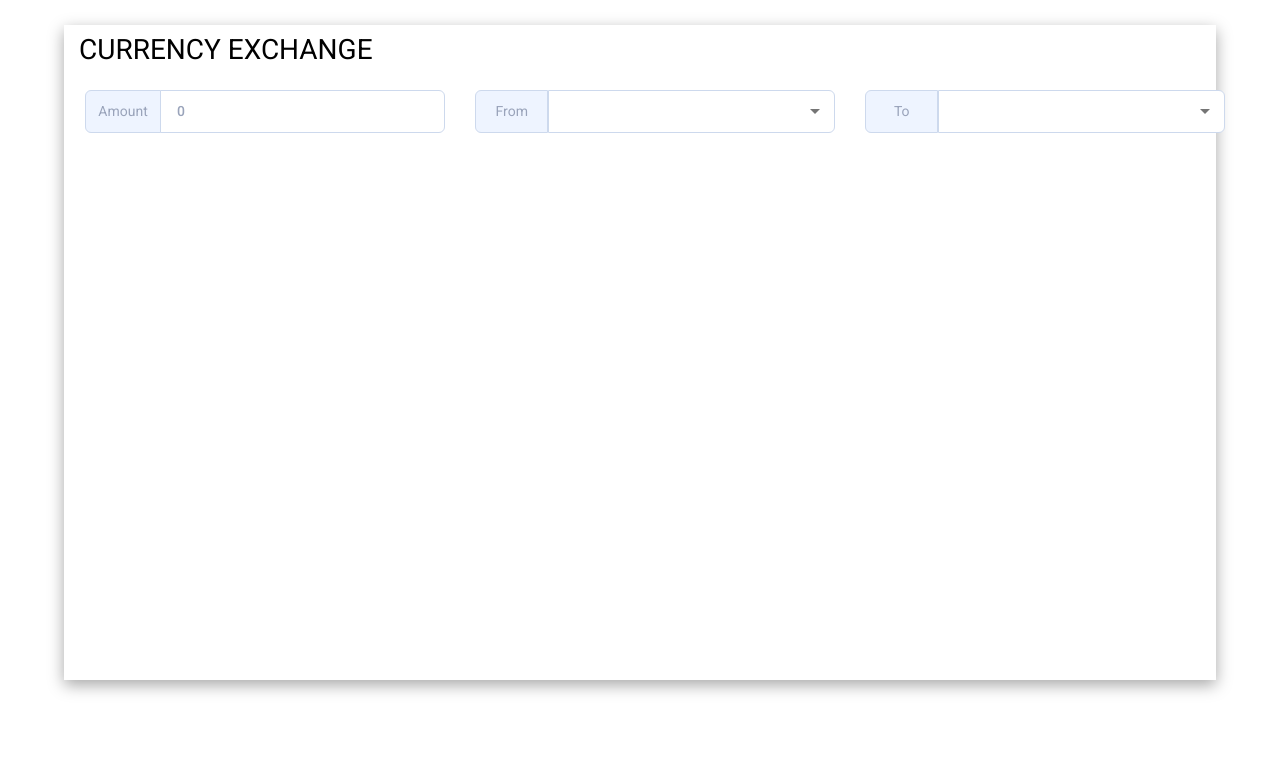
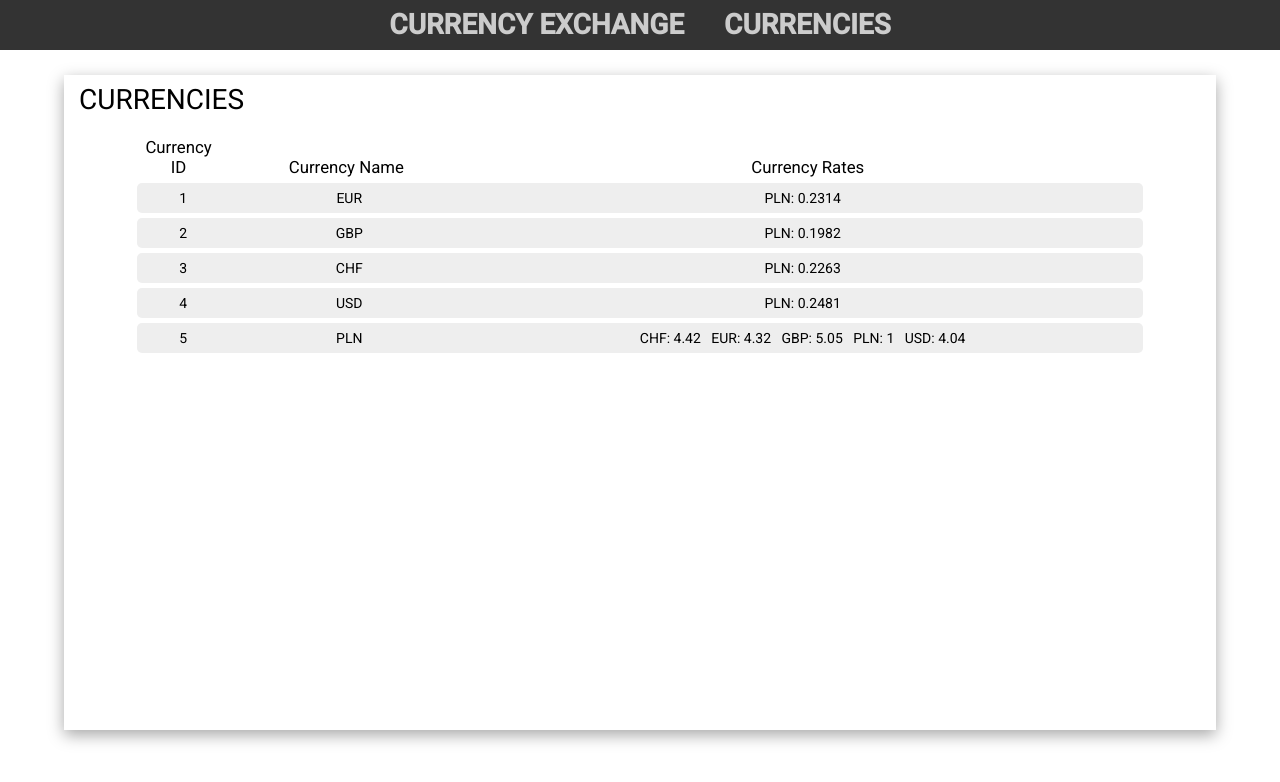
Before and after one commit to MateuszWasik1/Duni_Currency_Exchange, an Angular app in the folder DuniCurrencyExchange/: page /currencies in a window 1280 px wide. Shown: the top 782 px of the page. Built offline with nearby package versions, Linux system fonts and the light colour scheme.

Commit message:
Currencies Component

```diff
--- a/DuniCurrencyExchange/src/app/app-routing.module.ts
+++ b/DuniCurrencyExchange/src/app/app-routing.module.ts
@@ -1,11 +1,16 @@
 import { NgModule } from '@angular/core';
 import { RouterModule, Routes } from '@angular/router';
 import { CurrencyExchangeComponent } from './components/currency-exchange/currency-exchange.component';
+import { CurrenciesComponent } from './components/currencies/currencies.component';
 
 const routes: Routes = [
   {
     path: 'currency-exchange',
     component: CurrencyExchangeComponent
+  },
+  {
+    path: 'currencies',
+    component: CurrenciesComponent
   },
   {
     path: '**',
--- a/DuniCurrencyExchange/src/app/app.component.html
+++ b/DuniCurrencyExchange/src/app/app.component.html
@@ -1,3 +1,10 @@
+<div class="navigation">
+    <nav>
+        <a href="currency-exchange">Currency Exchange</a>
+        <a href="currencies">Currencies</a>
+    </nav>
+</div>
+
 <div class="container">
     <router-outlet></router-outlet>
 </div>
--- a/DuniCurrencyExchange/src/app/app.component.scss
+++ b/DuniCurrencyExchange/src/app/app.component.scss
@@ -1,3 +1,41 @@
+.navigation{
+    display: flex;
+    text-align: center;
+    text-transform: uppercase;
+    padding: 15px 0px;
+    width: 100%;
+    background-color: #333;
+    font-size: 2em;
+    nav{
+        width: 100%;
+
+        a{
+            text-decoration: none;
+            padding: 5px 20px;
+            font-weight: bold;
+            color: #CCC;
+            transition: all 0.3s cubic-bezier(.64,.09,.08,1);
+            background: linear-gradient(to bottom, rgba(255,255,255,0) 96%, #678EFE 4%);
+            background-position: -300px 0;
+            background-size: 300px 100%;
+            background-repeat: no-repeat;
+            text-wrap: nowrap;
+        }
+
+        a:hover{
+            color: #FFF;
+            background-position: 0 0;
+            transform: translateY(-20px);
+            visibility: visible !important;
+            transition: all 0.3s ease-in-out;
+        }
+    }
+
+    .mobile-navigation{
+        display: none;
+    }
+}
+
 .container{
     margin-right: auto;
     margin-left: auto;
@@ -14,3 +52,9 @@
         max-width: 90%;
     }
 }
+
+@media screen and (max-width: 992px){
+    .navigation{
+        font-size: 1.2em;
+    }
+}
--- a/DuniCurrencyExchange/src/app/app.module.ts
+++ b/DuniCurrencyExchange/src/app/app.module.ts
@@ -9,11 +9,13 @@ import { CurrencyExchangeComponent } from './components/currency-exchange/curren
 import { BrowserAnimationsModule } from '@angular/platform-browser/animations';
 import { MatFormFieldModule } from '@angular/material/form-field'
 import { MatSelectModule } from '@angular/material/select';
+import { CurrenciesComponent } from './components/currencies/currencies.component';
 
 @NgModule({
   declarations: [
     AppComponent,
     CurrencyExchangeComponent,
+    CurrenciesComponent,
   ],
   imports: [
     BrowserModule,
--- /dev/null
+++ b/DuniCurrencyExchange/src/app/components/currencies/currencies.component.html
@@ -0,0 +1,32 @@
+<header>
+    <p>Currencies</p>
+</header>
+
+<div class="currencies-list hide-mobile">
+    <div class="list-header row">
+        <div class="col-1">Currency ID</div>
+        <div class="col-3">Currency Name</div>
+        <div class="col-8">Currency Rates</div>
+    </div>
+    <div *ngFor="let currency of CurrencyData;" class="row data-row">
+        <div class="col-1">{{currency.CurrencyID}}</div>
+        <div class="col-3">{{currency.CurrencyName}}</div>
+        <div class="col-8">
+            <span *ngFor="let rate of currency.Rates | keyvalue;">
+                {{rate.key}}: {{rate.value}} &nbsp;
+            </span>
+        </div>
+    </div>
+</div>
+
+<div class="currencies-list show-mobile">
+    <div *ngFor="let currency of CurrencyData;" class="row data-row">
+        <div class="col-12">Currency ID: &nbsp; {{currency.CurrencyID}}</div>
+        <div class="col-12">Currency Name: &nbsp; {{currency.CurrencyName}}</div>
+        <div class="col-12">Currency Rates: &nbsp;
+            <span *ngFor="let rate of currency.Rates | keyvalue;">
+                {{rate.key}}: {{rate.value}} &nbsp;
+            </span>
+        </div>
+    </div>
+</div>
--- /dev/null
+++ b/DuniCurrencyExchange/src/app/components/currencies/currencies.component.scss
@@ -0,0 +1,49 @@
+.currencies-list{
+    width: 90%;
+    margin: auto;
+
+    .list-header{
+        div{
+            font-size: 1.2em;
+        }
+    }
+
+    .row{
+        margin-right: 15px;
+        margin-left: 15px;
+        text-align: center;
+    }
+
+    .data-row{
+        display: block;
+        padding: 5px;
+        background-color: #eee;
+        border-radius: 5px;
+        margin-top: 5px;
+    }
+}
+
+
+@media screen and (min-width: 769px){
+    .hide-mobile{
+        display: block;
+    }
+
+    .show-mobile{
+        display: none;
+    }
+}
+
+@media screen and (max-width: 768px){
+    .hide-mobile{
+        display: none;
+    }
+
+    .show-mobile{
+        display: block;
+
+        .row{
+            text-align: left;
+        }
+    }
+}
--- /dev/null
+++ b/DuniCurrencyExchange/src/app/components/currencies/currencies.component.ts
@@ -0,0 +1,18 @@
+import { Component, OnInit } from '@angular/core';
+import { CurrencyService } from 'src/app/services/currency.service';
+
+@Component({
+  selector: 'app-currrencies',
+  templateUrl: './currencies.component.html',
+  styleUrls: ['./currencies.component.scss']
+})
+export class CurrenciesComponent implements OnInit {
+
+  public CurrencyData: Array<any> = [];
+
+  constructor(public currencyService: CurrencyService) { }
+
+  ngOnInit(): void {
+    this.CurrencyData = this.currencyService.GetCurrencies();
+  }
+}
--- a/DuniCurrencyExchange/src/styles.scss
+++ b/DuniCurrencyExchange/src/styles.scss
@@ -33,3 +33,52 @@ header{
   font-size: 1.1em;
   text-align: center;
 }
+
+.col-1{
+  width: 8.333%;
+  display: inline-block;
+}
+.col-2{
+  width: 16.667%;
+  display: inline-block;
+}
+.col-3{
+  width: 25%;
+  display: inline-block;
+}
+.col-4{
+  width: 33.333%;
+  display: inline-block;
+}
+.col-5{
+  width: 41.667%;
+  display: inline-block;
+}
+.col-6{
+  width: 50%;
+  display: inline-block;
+}
+.col-7{
+  width: 58.333%;
+  display: inline-block;
+}
+.col-8{
+  width: 66.667%;
+  display: inline-block;
+}
+.col-9{
+  width: 75%;
+  display: inline-block;
+}
+.col-10{
+  width: 83.333%;
+  display: inline-block;
+}
+.col-11{
+  width: 91.667%;
+  display: inline-block;
+}
+.col-12{
+  width: 100%;
+  display: inline-block;
+}
```
